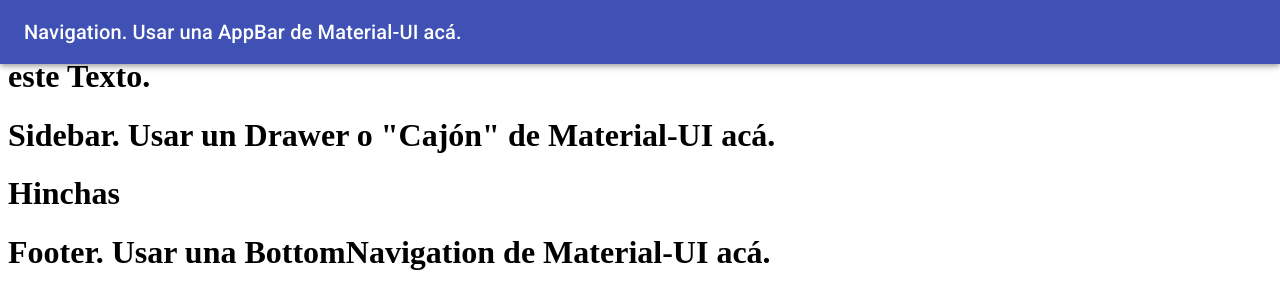
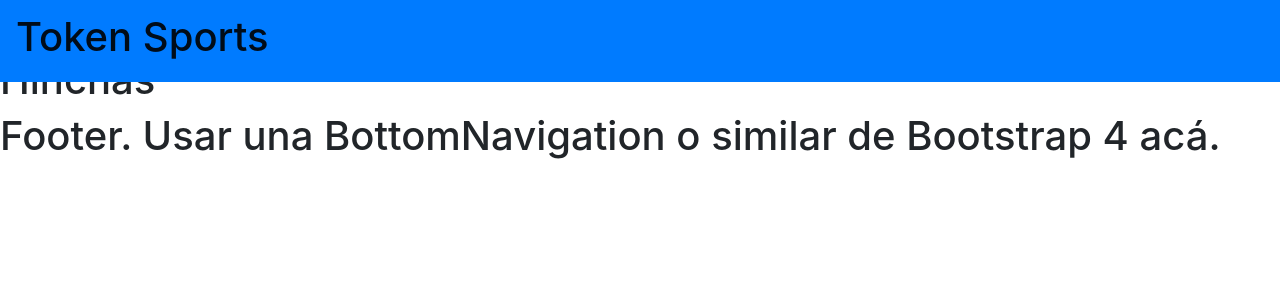
Before and after one commit to token-sport/web.tokensport.com, a React (Create React App) app: page /fans in a window 1280 px wide. Shown: the top 308 px of the page. Built offline with nearby package versions, Linux system fonts and the light colour scheme.

Commit message:
Added Bootstrap 4 and changed some Stuff

```diff
--- a/package.json
+++ b/package.json
@@ -3,12 +3,14 @@
   "version": "0.1.0",
   "private": true,
   "dependencies": {
-    "@material-ui/core": "^4.11.0",
     "@testing-library/jest-dom": "^5.11.4",
     "@testing-library/react": "^11.1.0",
     "@testing-library/user-event": "^12.1.10",
+    "bootstrap": "^4.5.3",
     "react": "^17.0.1",
+    "react-bootstrap": "^1.4.0",
     "react-dom": "^17.0.1",
+    "react-router-bootstrap": "^0.25.0",
     "react-router-dom": "^5.2.0",
     "react-scripts": "4.0.0",
     "web-vitals": "^0.2.4"
--- a/public/index.html
+++ b/public/index.html
@@ -2,33 +2,25 @@
 <html lang="en">
   <head>
     <meta charset="utf-8" />
-    <link rel="icon" href="%PUBLIC_URL%/favicon.ico" />
+    <link rel="icon" href="%PUBLIC_URL%/token-sport.ico" />
     <meta name="viewport" content="width=device-width, initial-scale=1" />
     <meta name="theme-color" content="#000000" />
-    <meta
-      name="description"
-      content="Web site created using create-react-app"
-    />
-    <link rel="apple-touch-icon" href="%PUBLIC_URL%/logo192.png" />
-    <!--
-      manifest.json provides metadata used when your web app is installed on a
-      user's mobile device or desktop. See https://developers.google.com/web/fundamentals/web-app-manifest/
-    -->
+    <meta name="description" content="Token Sports Website" />
     <link rel="manifest" href="%PUBLIC_URL%/manifest.json" />
-    <!--
-      Notice the use of %PUBLIC_URL% in the tags above.
-      It will be replaced with the URL of the `public` folder during the build.
-      Only files inside the `public` folder can be referenced from the HTML.
-
-      Unlike "/favicon.ico" or "favicon.ico", "%PUBLIC_URL%/favicon.ico" will
-      work correctly both with client-side routing and a non-root public URL.
-      Learn how to configure a non-root public URL by running `npm run build`.
-    -->
     <link
       rel="stylesheet"
       href="https://fonts.googleapis.com/css?family=Roboto:300,400,500,700&display=swap"
     />
-    <title>React App</title>
+
+    <!-- Including the bootstrap css via CDN -->
+    <link
+      rel="stylesheet"
+      href="https://stackpath.bootstrapcdn.com/bootstrap/4.3.1/css/bootstrap.min.css"
+      integrity="sha384-ggOyR0iXCbMQv3Xipma34MD+dH/1fQ784/j6cY/iJTQUOhcWr7x9JvoRxT2MZw1T"
+      crossorigin="anonymous"
+    />
+
+    <title>Token Sports</title>
   </head>
   <body>
     <noscript>You need to enable JavaScript to run this app.</noscript>
--- a/src/App.js
+++ b/src/App.js
@@ -1,5 +1,6 @@
 import React from "react";
 import { BrowserRouter as Router, Switch, Route, Link } from "react-router-dom";
+import "bootstrap/dist/css/bootstrap.min.css";
 
 // COMPONENTS
 import Home from "./Components/Home";
@@ -14,10 +15,6 @@ import Legal from "./Components/Legal";
 export default function App() {
   return (
     <>
-      <h1>
-        App.js . Acá tienen que estar todos los React-Routes y Debería Mostrarse
-        la HomePage, NO este Texto.
-      </h1>
       <Router>
         <Switch>
           <Route path="/legal">
--- a/src/Components/Blog.js
+++ b/src/Components/Blog.js
@@ -1,4 +1,5 @@
 import React from "react";
+import "bootstrap/dist/css/bootstrap.min.css";
 import Navigation from "./Shared/Navigation";
 import Sidebar from "./Shared/Sidebar";
 import Footer from "./Shared/Footer";
--- a/src/Components/Collaborators.js
+++ b/src/Components/Collaborators.js
@@ -1,4 +1,5 @@
 import React from "react";
+import "bootstrap/dist/css/bootstrap.min.css";
 import Navigation from "./Shared/Navigation";
 import Sidebar from "./Shared/Sidebar";
 import Footer from "./Shared/Footer";
--- a/src/Components/Fans.js
+++ b/src/Components/Fans.js
@@ -1,4 +1,5 @@
 import React from "react";
+import "bootstrap/dist/css/bootstrap.min.css";
 import Navigation from "./Shared/Navigation";
 import Sidebar from "./Shared/Sidebar";
 import Footer from "./Shared/Footer";
--- a/src/Components/Home.js
+++ b/src/Components/Home.js
@@ -1,4 +1,5 @@
 import React from "react";
+import "bootstrap/dist/css/bootstrap.min.css";
 import Navigation from "./Shared/Navigation";
 import Sidebar from "./Shared/Sidebar";
 import Footer from "./Shared/Footer";
--- a/src/Components/Market.js
+++ b/src/Components/Market.js
@@ -1,4 +1,5 @@
 import React from "react";
+import "bootstrap/dist/css/bootstrap.min.css";
 import Navigation from "./Shared/Navigation";
 import Sidebar from "./Shared/Sidebar";
 import Footer from "./Shared/Footer";
--- a/src/Components/Partners.js
+++ b/src/Components/Partners.js
@@ -1,4 +1,5 @@
 import React from "react";
+import "bootstrap/dist/css/bootstrap.min.css";
 import Navigation from "./Shared/Navigation";
 import Sidebar from "./Shared/Sidebar";
 import Footer from "./Shared/Footer";
--- a/src/Components/Shared/Footer.js
+++ b/src/Components/Shared/Footer.js
@@ -1,10 +1,10 @@
 import React from "react";
-import { BottomNavigation } from "@material-ui/core";
+import "bootstrap/dist/css/bootstrap.min.css";
 
 const Footer = () => {
   return (
     <>
-      <h1>Footer. Usar una BottomNavigation de Material-UI acá.</h1>
+      <h1>Footer. Usar una BottomNavigation o similar de Bootstrap 4 acá.</h1>
     </>
   );
 };
--- a/src/Components/Shared/Navigation.js
+++ b/src/Components/Shared/Navigation.js
@@ -1,32 +1,21 @@
 import React from "react";
-import {
-  AppBar,
-  Typography,
-  Toolbar,
-  makeStyles,
-  IconButton,
-  Button,
-} from "@material-ui/core";
-
-const useStyles = makeStyles((theme) => ({
-  title: {
-    flexGrow: 1,
-  },
-}));
+import { Navbar } from "react-bootstrap";
+import "bootstrap/dist/css/bootstrap.min.css";
 
 const Navigation = () => {
-  const classes = useStyles();
-
   return (
     <>
-      <AppBar position="fixed" color="primary">
-        <Toolbar>
-          <Typography variant="h6" className={classes.title}>
-            Navigation. Usar una AppBar de Material-UI acá.
-          </Typography>
-        </Toolbar>
-      </AppBar>
-      <div className={classes.offset}></div>
+      <Navbar
+        classname="mb-5"
+        bg="primary"
+        fixed="top"
+        bsPrefix="navbar"
+        expand="lg"
+      >
+        <Navbar.Brand>
+          <h1>Token Sports</h1>
+        </Navbar.Brand>
+      </Navbar>
     </>
   );
 };
--- a/src/Components/Shared/Sidebar.js
+++ b/src/Components/Shared/Sidebar.js
@@ -1,18 +1,7 @@
 import React from "react";
-import {
-  AppBar,
-  Typography,
-  Toolbar,
-  makeStyles,
-  IconButton,
-  Button,
-} from "@material-ui/core";
-
-const useStyles = makeStyles((theme) => ({}));
+import "bootstrap/dist/css/bootstrap.min.css";
 
 const Sidebar = () => {
-  const classes = useStyles();
-
   return (
     <>
       <h1>Sidebar. Usar un Drawer o "Cajón" de Material-UI acá.</h1>
```
Also changed, not shown: 1 other file (tests, documents, lock files or other folders).
